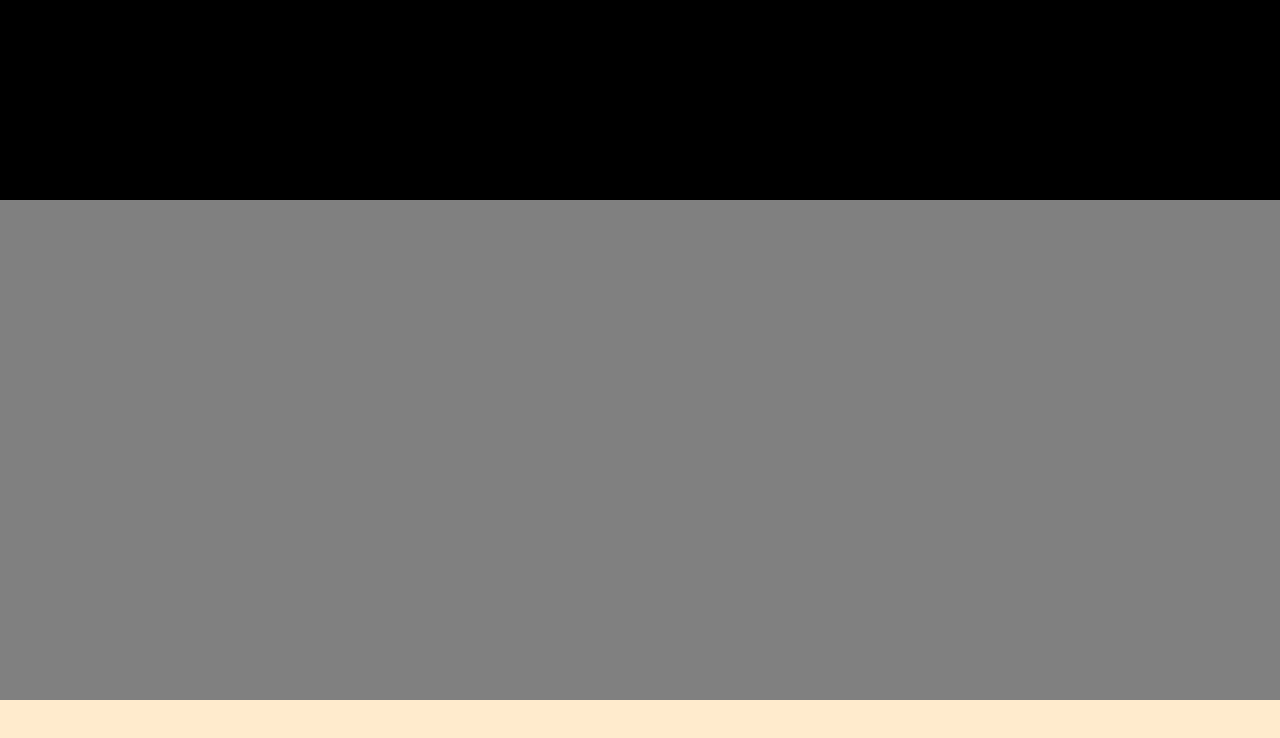
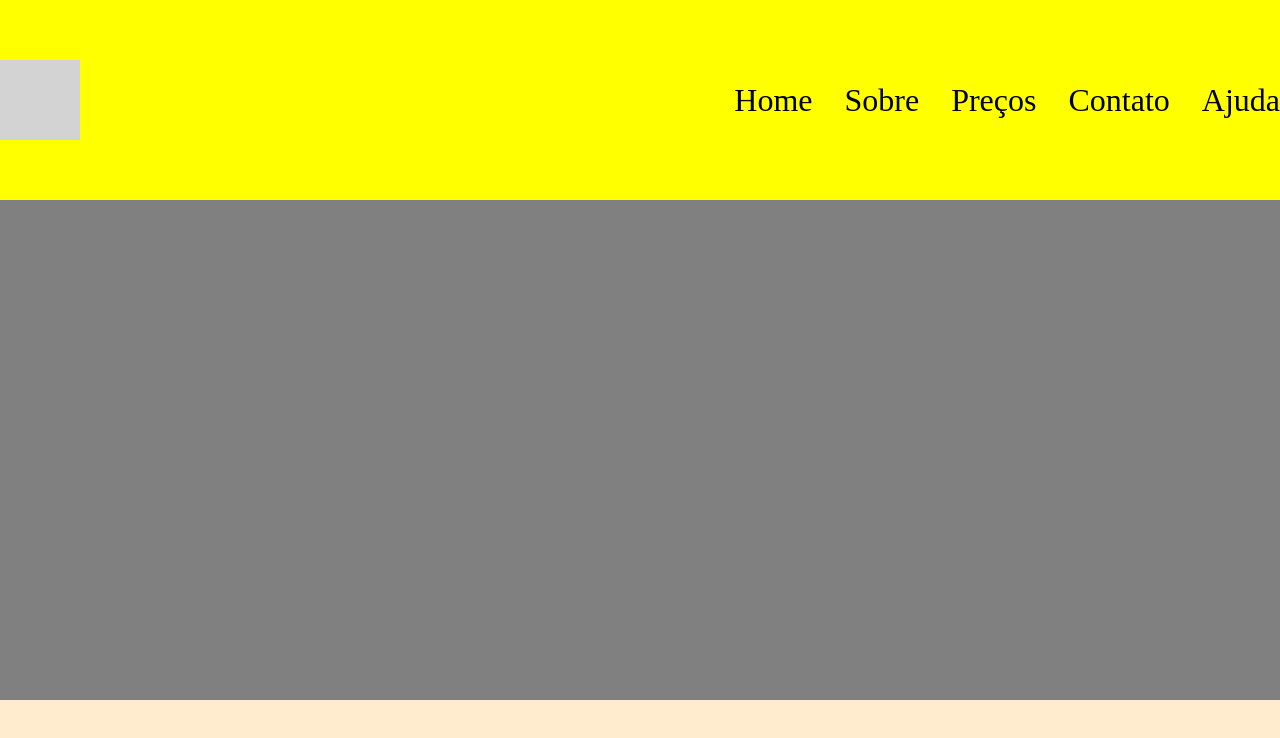
Before and after one commit to R4elDev/layout-bb, a plain HTML site: page index.html in a window 1280 px wide. Drawn offline with Linux system fonts and the light colour scheme.

Commit message:
header estilizado

```diff
--- a/index.html
+++ b/index.html
@@ -9,7 +9,18 @@
 </head>
 <body>
     <header>
+        <div class="logo">
 
+        </div>
+        <div class="menu">
+            <ul>
+                <li><a href="#">Home</a></li>
+                <li><a href="#">Sobre</a></li>
+                <li><a href="#">Preços</a></li>
+                <li><a href="#">Contato</a></li>
+                <li><a href="#">Ajuda</a></li>
+            </ul>
+        </div>
     </header>
 
     <main>
--- a/style.css
+++ b/style.css
@@ -25,7 +25,22 @@ body {
 
 header{
     height: 200px;
-    background-color: black;
+    background-color: yellow;
+    display: flex;
+    justify-content: space-between;
+    align-items: center;
+}
+
+.logo{
+    height: 80px;
+    width: 80px;
+    background-color: lightgray;
+}
+
+.menu ul {
+    display: flex;
+    gap: 32px;
+    font-size: 32px;
 }
 
 main{
```
